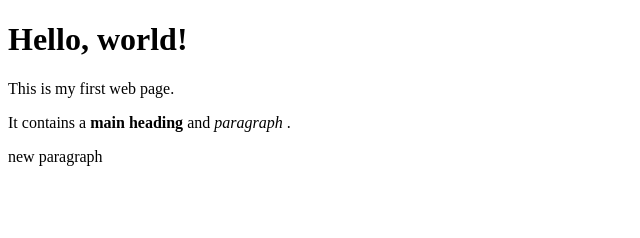
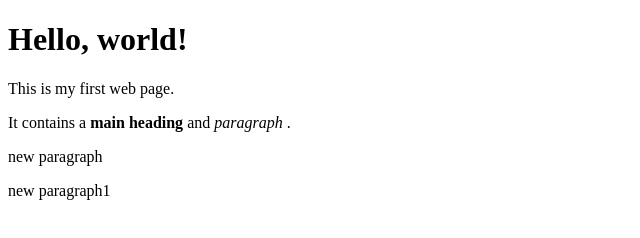
Before and after one commit to samudra1024/sample, a plain HTML site: page index.html in a window 1280 px wide. Shown: the whole page, without its empty margins (0-640 px from the left). Drawn offline with Linux system fonts and the light colour scheme.

```diff
--- a/index.html
+++ b/index.html
@@ -9,6 +9,7 @@
         <p>It contains a
              <strong>main heading</strong> and <em> paragraph </em>.
         </p>
-        <p>new paragraph </p>
+        <p>new paragraph</p>
+        <p>new paragraph1 </p>
     </body>
 </html>
```
